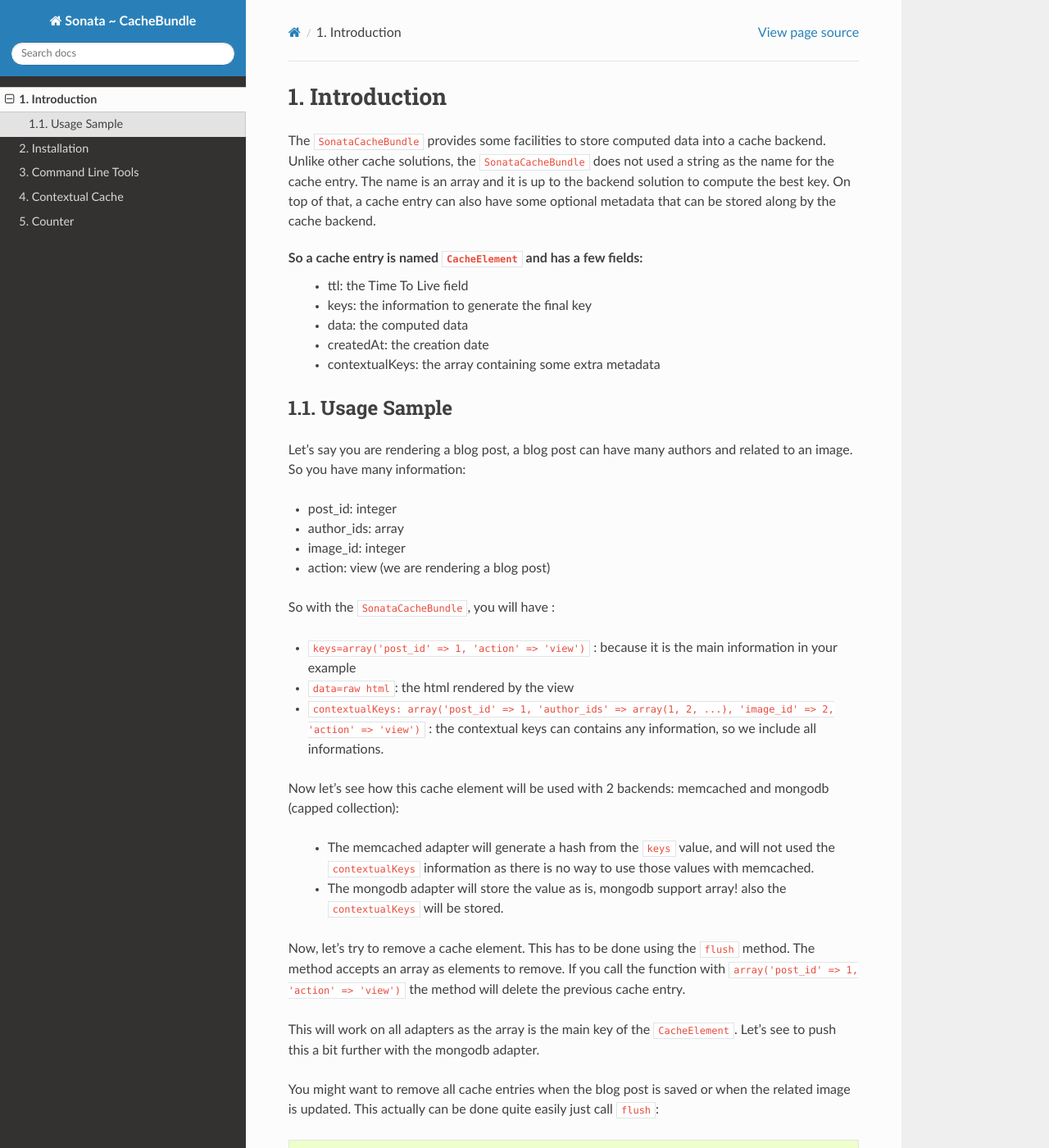
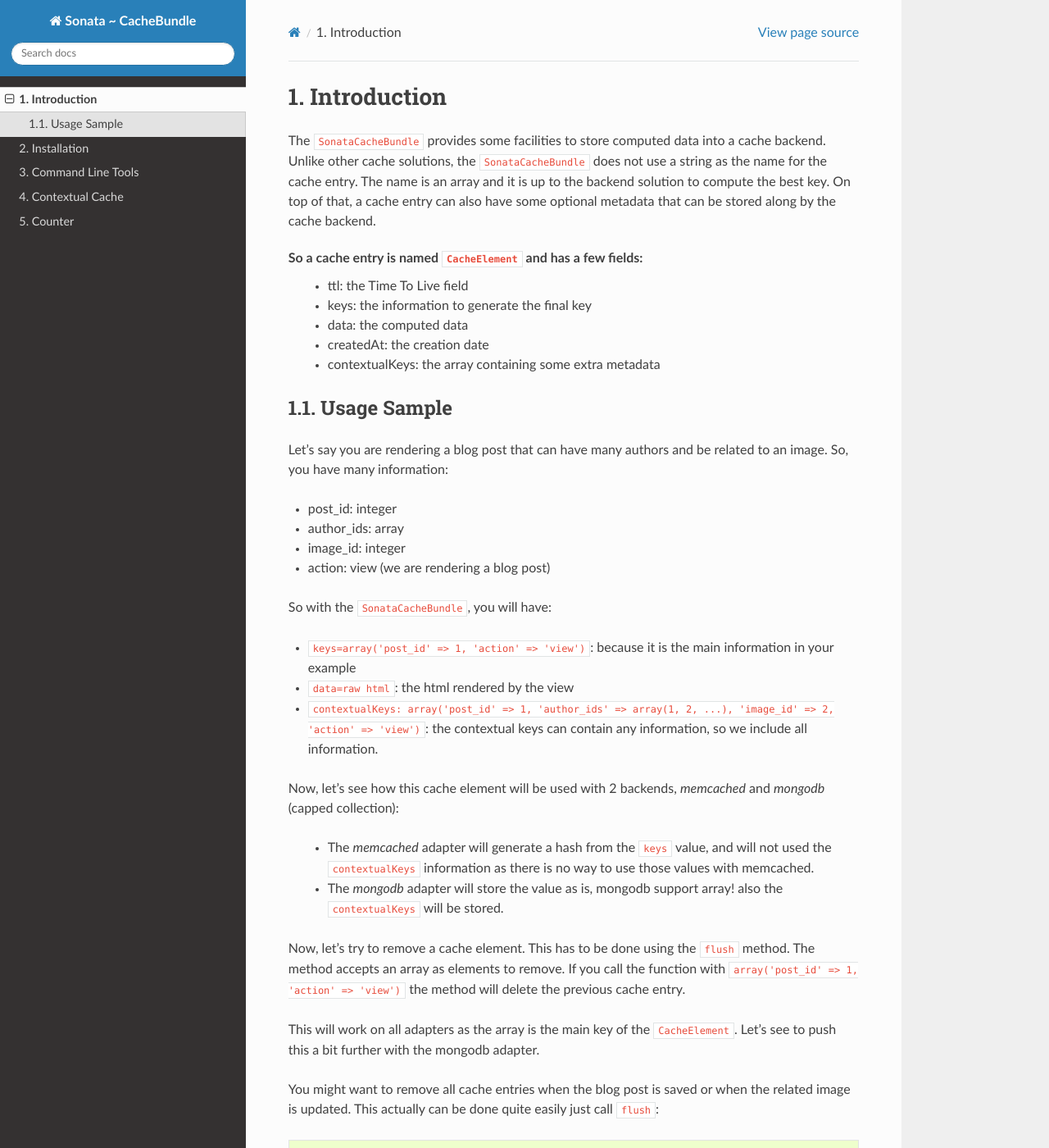
Before and after one commit to sonata-project/SonataCacheBundle, a Sphinx documentation site: the page built from Resources/doc/reference/introduction.rst, in a window 1280 px wide and 1400 px high. Shown: the whole window at 82% size. Built offline with Sphinx 7.4.7 and the Read the Docs theme 2.0.0, drawn with Linux system fonts in a browser that asks for light colours; some of the changed text lies outside the part shown.

Commit message:
SONATA-124 - Updating doc

```diff
--- a/Resources/doc/reference/command_line.rst
+++ b/Resources/doc/reference/command_line.rst
@@ -1,3 +1,6 @@
+.. index::
+    single: Command Lines
+
 Command Line Tools
 ==================
 
--- a/Resources/doc/reference/contextual_cache.rst
+++ b/Resources/doc/reference/contextual_cache.rst
@@ -1,3 +1,7 @@
+.. index::
+    single: Twig Recorder
+    single: Contextual Cache
+
 Contextual Cache
 ================
 
--- a/Resources/doc/reference/introduction.rst
+++ b/Resources/doc/reference/introduction.rst
@@ -1,10 +1,14 @@
+.. index::
+    single: Introduction
+    single: Sample
+    single: Memcached
+    single: MongoDB
+
 Introduction
 ============
 
-The ``SonataCacheBundle`` provides some facilities to store computed data into a cache backend. Unlike other
-cache solutions, the ``SonataCacheBundle`` does not used a string as the name for the cache entry. The name is an
-array and it is up to the backend solution to compute the best key. On top of that, a cache entry can also have some
-optional metadata that can be stored along by the cache backend.
+The ``SonataCacheBundle`` provides some facilities to store computed data into a cache backend. Unlike other cache solutions, the ``SonataCacheBundle`` does not use a string as the name for the cache entry.
+The name is an array and it is up to the backend solution to compute the best key. On top of that, a cache entry can also have some optional metadata that can be stored along by the cache backend.
 
 So a cache entry is named ``CacheElement`` and has a few fields:
  - ttl: the Time To Live field
@@ -17,41 +21,39 @@
 Usage Sample
 ------------
 
-Let's say you are rendering a blog post, a blog post can have many authors and related to an image. So you have many information:
+Let's say you are rendering a blog post that can have many authors and be related to an image. So, you have many information:
 
 - post_id: integer
 - author_ids: array
 - image_id: integer
 - action: view (we are rendering a blog post)
 
-So with the ``SonataCacheBundle``, you will have :
+So with the ``SonataCacheBundle``, you will have:
 
-- ``keys=array('post_id' => 1, 'action' => 'view')`` : because it is the main information in your example
+- ``keys=array('post_id' => 1, 'action' => 'view')``: because it is the main information in your example
 - ``data=raw html``: the html rendered by the view
-- ``contextualKeys: array('post_id' => 1, 'author_ids' => array(1, 2, ...), 'image_id' => 2, 'action' => 'view')`` : the contextual keys can contains any information, so we include all informations.
+- ``contextualKeys: array('post_id' => 1, 'author_ids' => array(1, 2, ...), 'image_id' => 2, 'action' => 'view')``: the contextual keys can contain any information, so we include all information.
 
-Now let's see how this cache element will be used with 2 backends: memcached and mongodb (capped collection):
+Now, let's see how this cache element will be used with 2 backends, `memcached` and `mongodb` (capped collection):
 
- - The memcached adapter will generate a hash from the ``keys`` value, and will not used the ``contextualKeys`` information as there is no way to use those values with memcached.
- - The mongodb adapter will store the value as is, mongodb support array! also the ``contextualKeys`` will be stored.
+ - The `memcached` adapter will generate a hash from the ``keys`` value, and will not used the ``contextualKeys`` information as there is no way to use those values with memcached.
+ - The `mongodb` adapter will store the value as is, mongodb support array! also the ``contextualKeys`` will be stored.
 
-Now, let's try to remove a cache element. This has to be done using the ``flush`` method. The method accepts an array
-as elements to remove. If you call the function with ``array('post_id' => 1, 'action' => 'view')`` the method will
+Now, let's try to remove a cache element. This has to be done using the ``flush`` method. The method accepts an array as elements to remove. If you call the function with ``array('post_id' => 1, 'action' => 'view')`` the method will
 delete the previous cache entry.
 
-This will work on all adapters as the array is the main key of the ``CacheElement``. Let's see to push this a bit further
-with the mongodb adapter.
+This will work on all adapters as the array is the main key of the ``CacheElement``. Let's see to push this a bit further with the mongodb adapter.
 
-You might want to remove all cache entries when the blog post is saved or when the related image is updated. This actually
-can be done quite easily just call ``flush``:
+You might want to remove all cache entries when the blog post is saved or when the related image is updated. This actually can be done quite easily just call ``flush``:
 
 .. code-block:: php
 
     <?php
+
     // this will flush all entries in the mongodb collection matching this criteria
     $adapter->flush(array('post_id' => 1));
 
     // this will flush all entries included the post cache as the image_id is part of the contextualKeys element
     $adapter->flush(array('image_id' => 1));
 
-As you can see, the memcached driver is quite limited as you can retrieve an element but you cannot do much with invalidation.
+As you can see, the `memcached` driver is quite limited as you can retrieve an element but you cannot do much with invalidation.
```
Also changed, not shown: Resources/doc/reference/counter.rst (+17 -9 lines), Resources/doc/reference/installation.rst (+17 -6 lines).
